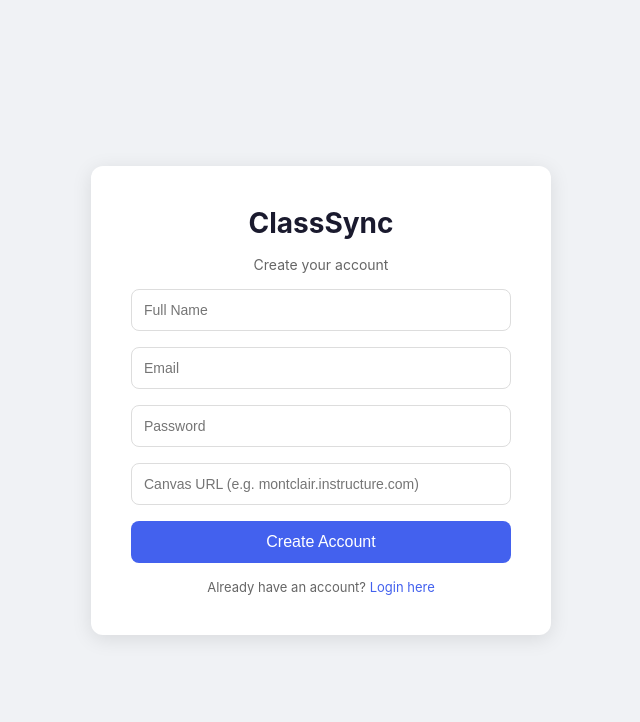
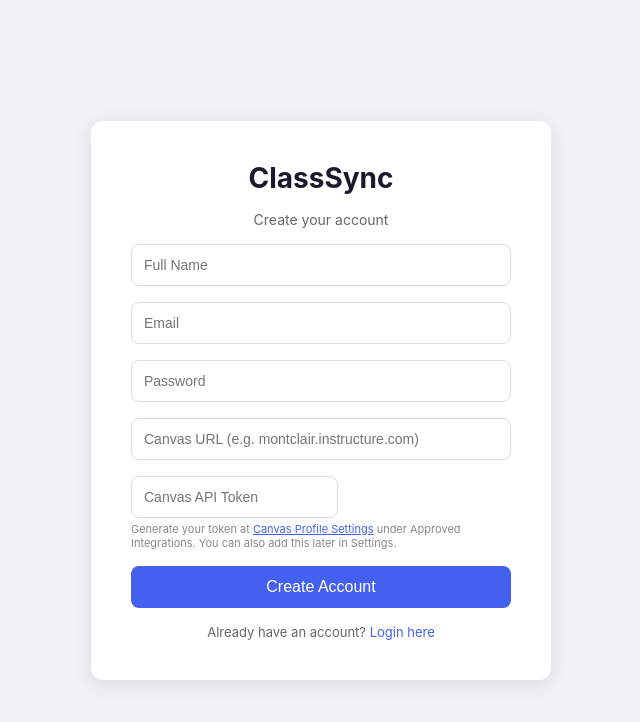
Before and after one commit to mr4201205-debug/Canvas-Tracker, a React (Create React App) app in the folder class-sync-frontend/: page /register in a window 1280 px wide. Shown: the top 722 px of the page, without its empty margins (319-959 px from the left). Built offline with nearby package versions, Linux system fonts and the light colour scheme.

Commit message:
Add frontend changes for canvas token input

```diff
--- a/class-sync-frontend/src/Pages/Register.js
+++ b/class-sync-frontend/src/Pages/Register.js
@@ -7,13 +7,14 @@
     const [email, setEmail] = useState('');
     const [password, setPassword] = useState('');
     const [canvasBaseUrl, setCanvasBaseUrl] = useState('');
+    const [canvasToken, setCanvasToken] = useState('');
     const [error, setError] = useState('');
     const [success, setSuccess] = useState('');
     const [loading, setLoading] = useState(false);
     const navigate = useNavigate();
 
     const handleRegister = async () => {
-        if (!name || !email || !password || !canvasBaseUrl) {
+        if (!name || !email || !password || !canvasBaseUrl || !canvasToken) {
             setError('All fields are required');
             return;
         }
@@ -69,6 +70,27 @@
                     value={canvasBaseUrl}
                     onChange={(e) => setCanvasBaseUrl(e.target.value)}
                 />
+
+                <div>
+                <input
+                    style={styles.input}
+                    type="password"
+                    placeholder="Canvas API Token"
+                    value={canvasToken}
+                    onChange={(e) => setCanvasToken(e.target.value)}
+                />
+                <p style={{ fontSize: '11px', color: '#888', margin: '4px 0 0 0' }}>
+                    Generate your token at{' '}
+                    <a
+                        href="https://montclair.instructure.com/profile/settings"
+                        target="_blank"
+                        rel="noreferrer"
+                        style={{ color: '#4361ee' }}>
+                        Canvas Profile Settings
+                    </a>
+                    {' '}under Approved Integrations. You can also add this later in Settings.
+                </p>
+            </div>
 
                 {error && <p style={styles.error}>{error}</p>}
                 {success && <p style={styles.success}>{success}</p>}
--- a/class-sync-frontend/src/Pages/Settings.js
+++ b/class-sync-frontend/src/Pages/Settings.js
@@ -10,6 +10,7 @@
     const [currentPassword, setCurrentPassword] = useState('');
     const [newPassword, setNewPassword] = useState('');
     const [confirmPassword, setConfirmPassword] = useState('');
+    const [canvasToken, setCanvasToken] = useState('');
     const [profileMessage, setProfileMessage] = useState('');
     const [passwordMessage, setPasswordMessage] = useState('');
     const [notify72, setNotify72] = useState(true);
@@ -49,7 +50,7 @@
 
         try {
             const emailChanged = email !== user.email;
-            await userService.updateProfile(name, email, canvasBaseUrl);
+            await userService.updateProfile(name, email, canvasBaseUrl, canvasToken);
             setProfileMessage('Profile updated successfully');
              if (emailChanged) {
                 alert('Email updated successfully! Please log in again with your new email.');
@@ -141,6 +142,28 @@
                                 value={canvasBaseUrl}
                                 onChange={(e) => setCanvasBaseUrl(e.target.value)}
                             />
+                        </div>
+
+                        <div style={styles.field}>
+                            <label style={styles.label}>Canvas API Token</label>
+                            <input
+                                style={styles.input}
+                                type="password"
+                                placeholder="Paste new token here to update"
+                                value={canvasToken}
+                                onChange={(e) => setCanvasToken(e.target.value)}
+                            />
+                            <p style={{ fontSize: '11px', color: '#888', margin: '4px 0 0 0' }}>
+                                Generate at{' '}
+                                <a
+                                    href={`https://${canvasBaseUrl}/profile/settings`}
+                                    target="_blank"
+                                    rel="noreferrer"
+                                    style={{ color: '#4361ee' }}>
+                                    Canvas Profile Settings
+                                </a>
+                                {' '}under Approved Integrations.
+                            </p>
                         </div>
                         {profileMessage && (
                             <p style={{ color: profileMessage.includes('success') ? 'green' : 'red', fontSize: '13px' }}>
--- a/class-sync-frontend/src/Services/api.js
+++ b/class-sync-frontend/src/Services/api.js
@@ -20,8 +20,8 @@
     login: (email, password) =>
         api.post('/auth/login', { email, password }),
 
-    register: (name, email, password, canvasBaseUrl) =>
-        api.post('/auth/register', { name, email, password, canvasBaseUrl }),
+    register: (name, email, password, canvasBaseUrl, canvasToken) =>
+        api.post('/auth/register', { name, email, password, canvasBaseUrl, canvasToken }),
 
     forgotPassword: (email) =>
      api.post('/auth/forgot-password', { email }, { headers: { 'Content-Type': 'application/json' } }),
@@ -37,8 +37,8 @@
 
 export const userService = {
     getMe: () => api.get('/users/me'),
-    updateProfile: (name, email, canvasBaseUrl) =>
-        api.put('/users/me', { name, email, canvasBaseUrl }),
+    updateProfile: (name, email, canvasBaseUrl, canvasToken) =>
+        api.put('/users/me', { name, email, canvasBaseUrl, canvasToken }),
     changePassword: (currentPassword, newPassword) =>
         api.put('/users/me/password', { currentPassword, newPassword }),
     getPreferences: () => api.get('/users/me/preferences'),
```
